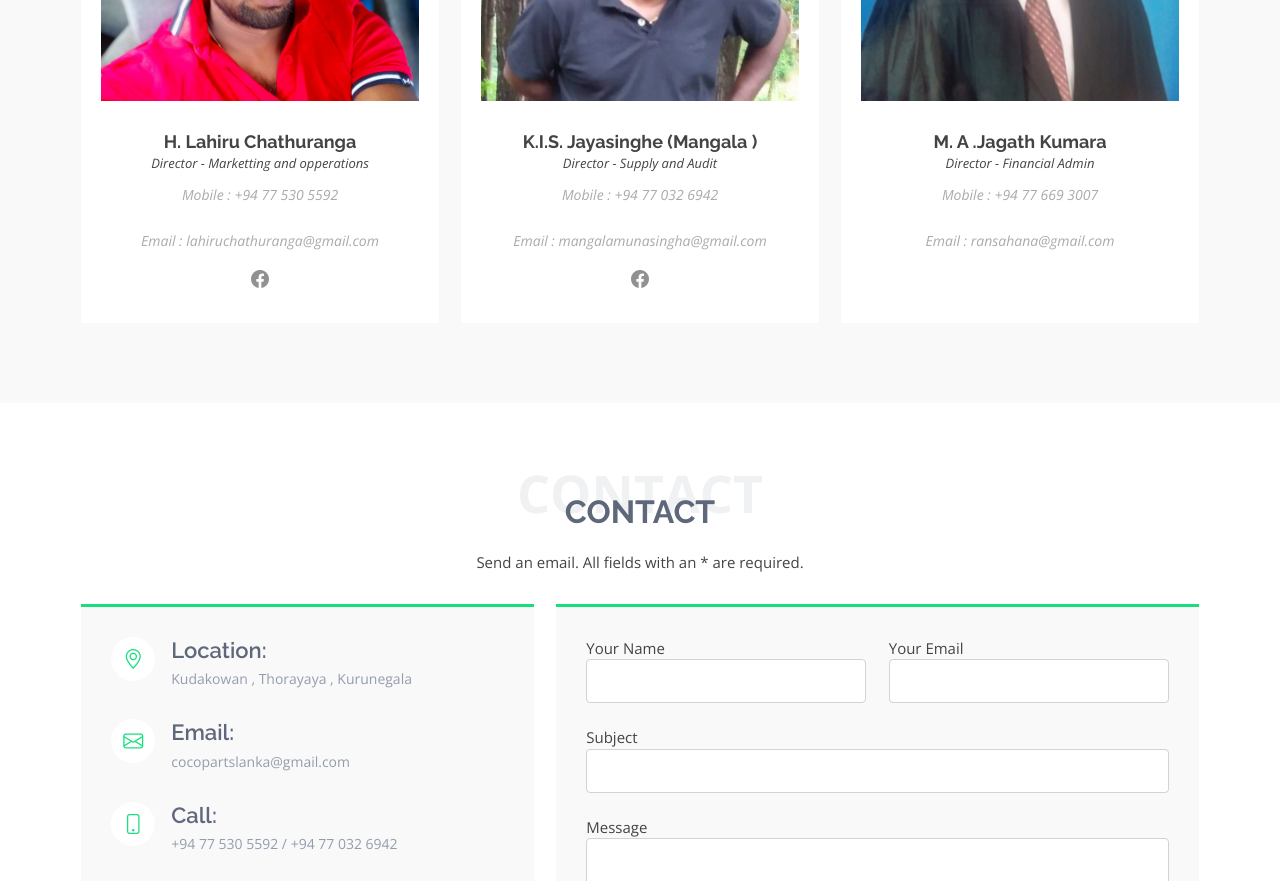
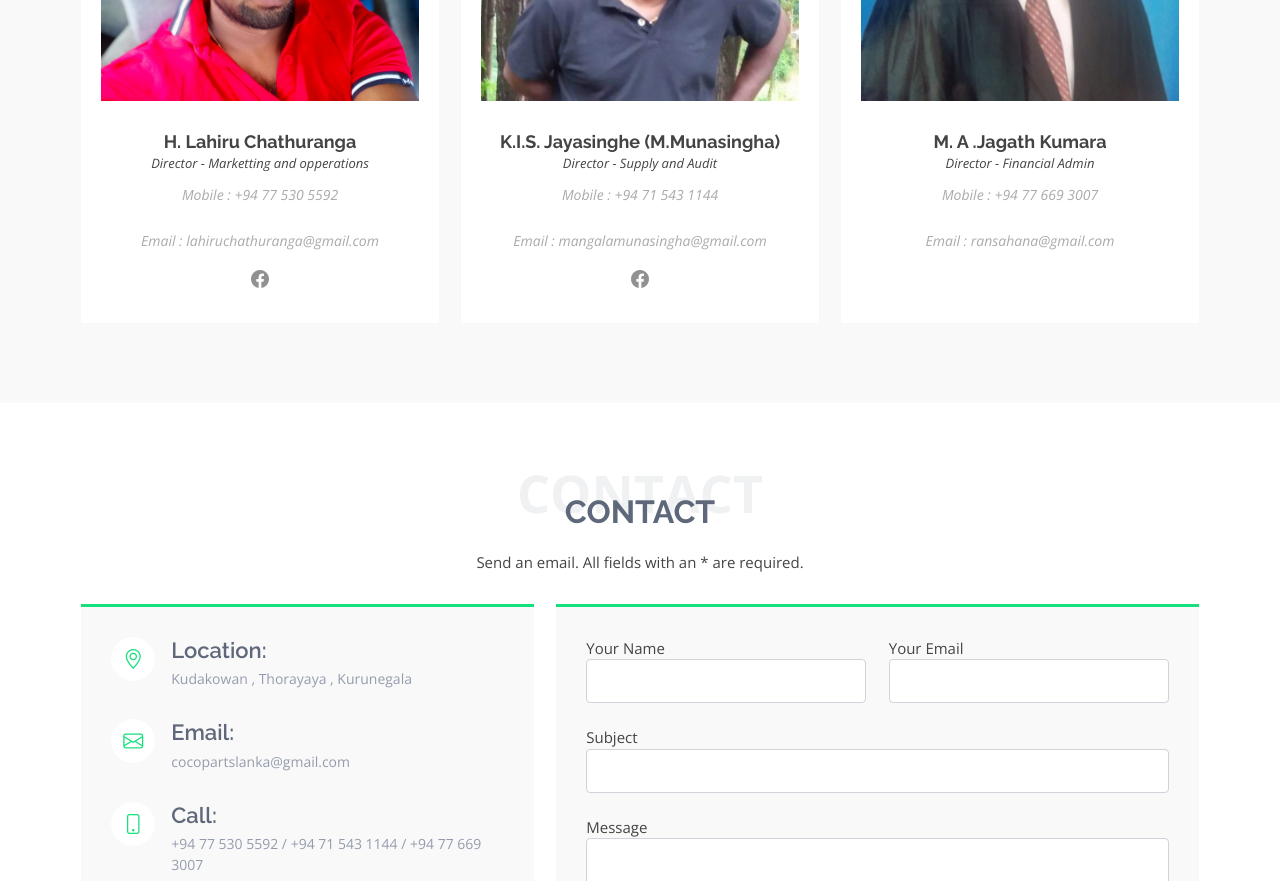
Before and after one commit to Gayan-Muthukumara-Github/cocopartslanka.github.io, a plain HTML site: page index.html in a window 1280 px wide. Shown: the part 2860-3741 px from the top of the page. Drawn offline with nearby package versions, Linux system fonts and the light colour scheme; grey boxes are pictures that could not be loaded.

Commit message:
Update index.html

```diff
--- a/index.html
+++ b/index.html
@@ -407,9 +407,9 @@
           <div class="col-lg-4 col-md-6 d-flex align-items-stretch">
             <div class="member">
               <img src="assets/img/team/mangala.png" alt="">
-              <h4>K.I.S. Jayasinghe (Mangala )</h4>
+              <h4>K.I.S. Jayasinghe (M.Munasingha)</h4>
               <span>Director - Supply and Audit </span>
-              <p>Mobile : +94 77 032 6942</p>
+              <p>Mobile : +94 71 543 1144</p>
               <p>Email : mangalamunasingha@gmail.com</p>
               <div class="social">
                 <a href="https://www.facebook.com/mangala.munasingha.96"><i class="bi bi-facebook"></i></a>
@@ -461,7 +461,7 @@
               <div class="phone">
                 <i class="bi bi-phone"></i>
                 <h4>Call:</h4>
-                <p>+94 77 530 5592 / +94 77 032 6942</p>
+                <p>+94 77 530 5592 / +94 71 543 1144 / +94 77 669 3007</p>
               </div>
 
               <!-- <iframe src="https://www.google.com/maps/embed?pb=!1m14!1m8!1m3!1d12097.433213460943!2d-74.0062269!3d40.7101282!3m2!1i1024!2i768!4f13.1!3m3!1m2!1s0x0%3A0xb89d1fe6bc499443!2sDowntown+Conference+Center!5e0!3m2!1smk!2sbg!4v1539943755621" frameborder="0" style="border:0; width: 100%; height: 290px;" allowfullscreen></iframe> -->
```
